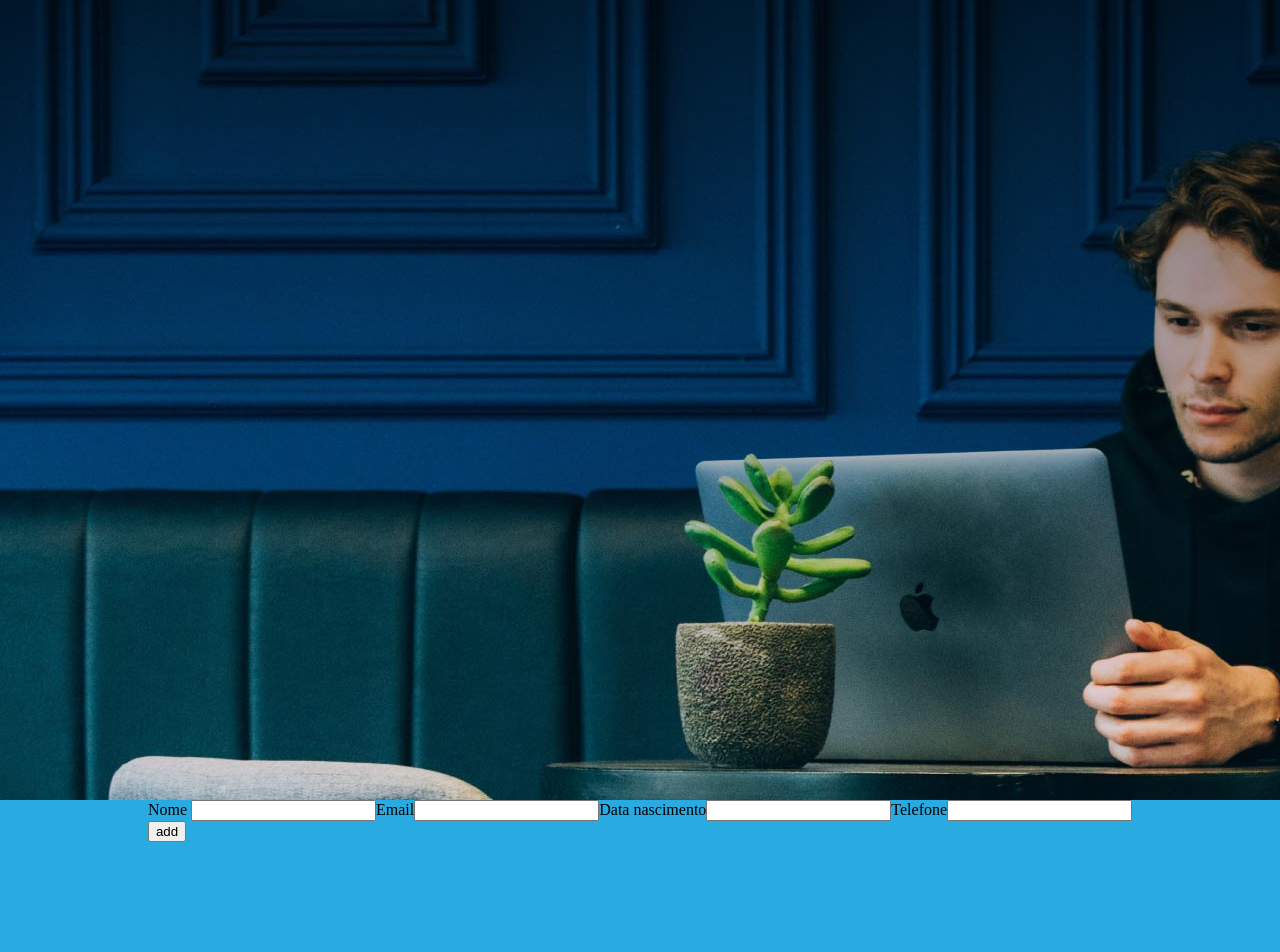
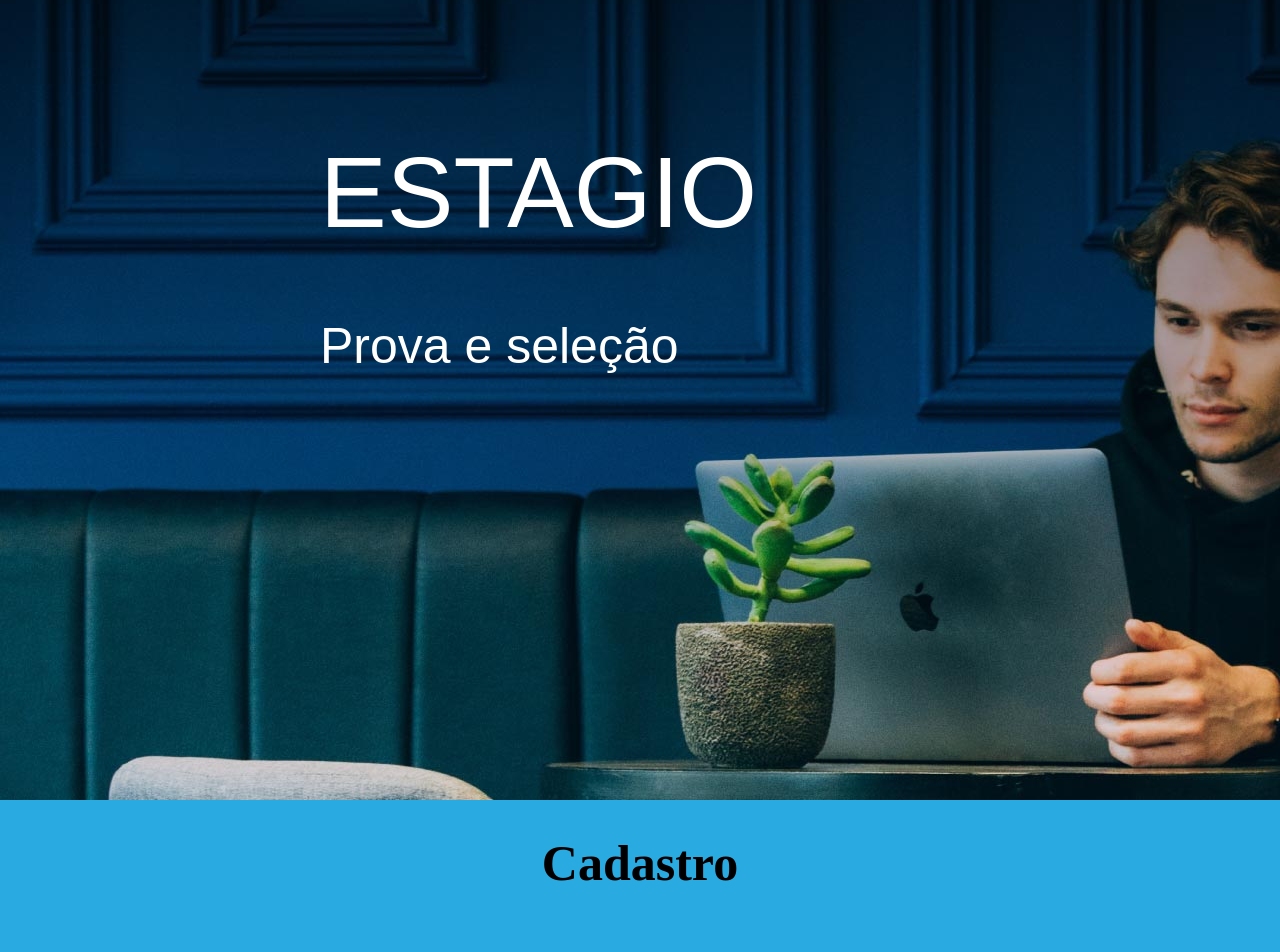
Before and after one commit to karasucyber/in8, a Next.js app: page / in a window 1280 px wide. Shown: the part 140-1092 px from the top of the page. Built offline with nearby package versions, Linux system fonts and the light colour scheme.

Commit message:
Cadastro, não finalizado estilização básica

```diff
--- a/Componentes/Parte1.tsx
+++ b/Componentes/Parte1.tsx
@@ -1,12 +1,20 @@
 import React from "react";
-import { Container1 } from "./Styled";
+import { Container1, ContainerSubTexto1, ContainerTexto1, FraseEfeito, SubFraseEfeito } from "./Styled";
 import Navbar from "./Navbar";
 export const Parte1 = () => {
+
+
   return(
+<Container1>
+  <Navbar/>
+  <ContainerTexto1>
+      <ContainerSubTexto1>
+      <FraseEfeito>ESTAGIO</FraseEfeito>
+      <SubFraseEfeito>Prova e seleção</SubFraseEfeito>
+      </ContainerSubTexto1>
+  </ContainerTexto1>
+</Container1>
 
-  <Container1>
-    <Navbar/>
-  </Container1>
 
   )
 }
--- a/Componentes/Parte2.tsx
+++ b/Componentes/Parte2.tsx
@@ -1,5 +1,5 @@
 import React, { useState } from "react";
-import { Container2 } from "./Styled";
+import { Container2, ContainerForm, Label, Input,ButtonCadastro, Titulo2, ContainerButton } from "./Styled";
 import { TypeCadastro } from "./CRUD/TypeCadastro";
 
 type Props = {
@@ -40,20 +40,22 @@
 
   return (
     <Container2>
+              <Titulo2>Cadastro </Titulo2>
       <form onSubmit={onSumitBTN}>
-        <div>
-          <label>Nome </label>
-          <input type="text" value={nome} onChange={NameChange}></input>
-          <label>Email</label>
-          <input type="email" value={email} onChange={EmailChange}></input>
-          <label>Data nascimento</label>
-          <input type="text" value={dataNascimento} onChange={DataNacimentoChange}></input>
-          <label >Telefone</label>
-          <input type="text" value={telefone} onChange={TelefoneChange}></input>
-        </div>
-        <div>
-          <input type="submit" value="add"></input>
-        </div>
+        <ContainerForm>
+        <Label>Nome </Label>
+          <Input type="text" value={nome} onChange={NameChange}></Input>
+          <Label>Email</Label>
+          <Input type="email" value={email} onChange={EmailChange}></Input>
+          <Label>Data nascimento</Label>
+          <Input type="text" value={dataNascimento} onChange={DataNacimentoChange}></Input>
+          <Label >Telefone</Label>
+          <Input type="text" value={telefone} onChange={TelefoneChange}></Input>
+        </ContainerForm>
+        <ContainerButton>
+        <ButtonCadastro type="submit" value="add">Cadastro</ButtonCadastro>
+        </ContainerButton>
+
       </form>
     </Container2>
   )
--- a/Componentes/Styled.tsx
+++ b/Componentes/Styled.tsx
@@ -31,19 +31,87 @@
     },
 });
 
+export const ContainerTexto1 = styled.div({
+    display: "flex",
+    justifyContent: "flex-start",
+    alignItems: "center",
+    width:"50%",
+    height: "30%",
+})
 
+export const ContainerSubTexto1 = styled.div({
+    width:"50 %",
+    height: "0%",
+})
+
+
+import { css } from 'styled-components';
+
+export const FraseEfeito = styled.h1(({ theme }) => ({
+    fontFamily: 'Helvetica UltraLight, sans-serif',
+    fontSize: '100px',
+    fontWeight: '100',
+    color: "white",
+  }));
+
+  export const SubFraseEfeito = styled.h1({
+    fontFamily: 'Helvetica UltraLight, sans-serif',
+    fontSize: '50px',
+    fontWeight: '100',
+    color: "white",
+  });
 /*Parte2*/
 export const Container2 = styled.div({
     display: "flex",
     flexDirection: "column",
     alignItems: "center",
     width: "100%",
-    height: "940px",/* Mesma altura que a imagem possui */
+    height: "700px",/* Mesma altura que a imagem possui */
     background: "#29abe2", /*Fundo proposto*/
     margin: "0px",
     padding: "0px",
+})
 
+export const ContainerForm = styled.div({
+    display: "flex",
+    flexDirection: "column",
+    justifyContent: "center",
+    alignItems: "flex-start",
+    gap: "10px",
+    height: "400px"
+  });
+
+export const Label = styled.label({
+    color: "white",
+    fontSize: "10px"
 })
+
+export const Input = styled.input({
+    width: "500px",
+    background: "#29abe2",
+    border: "none",
+    color: "white",
+    borderBottom: "1px solid white" // Adiciona uma borda preta na parte inferior
+})
+
+export const ContainerButton = styled.div({
+    display: "flex",
+    justifyContent: "center",
+})
+
+export const ButtonCadastro = styled.button({
+    width: "300px",
+    height: "70px",
+    fontSize: "50px",
+    background: "#012d51",
+    color: "#29abe2"
+})
+
+export const Titulo2 = styled.h1({
+    fontSize: "50px"
+})
+
+/* */
 /*Parte3*/
 export const Container3 = styled.div({
     display: "flex",
```
